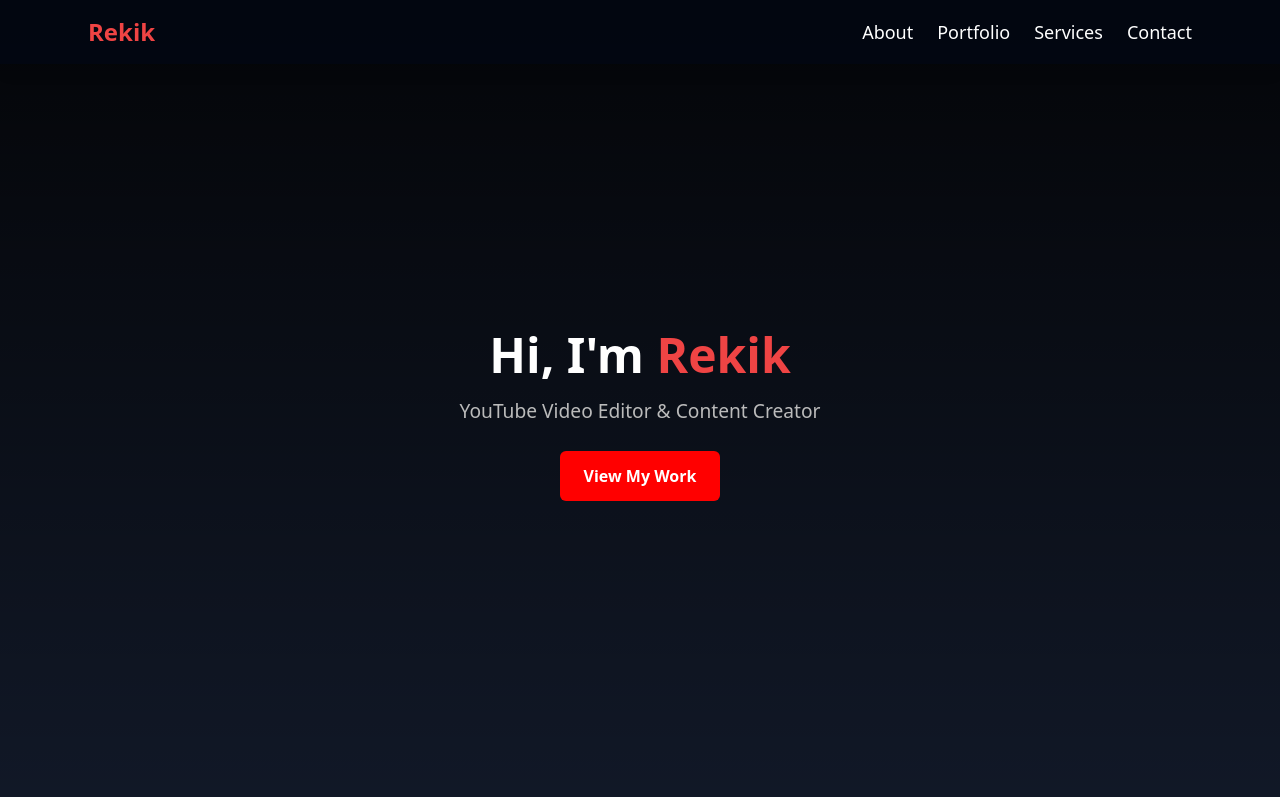
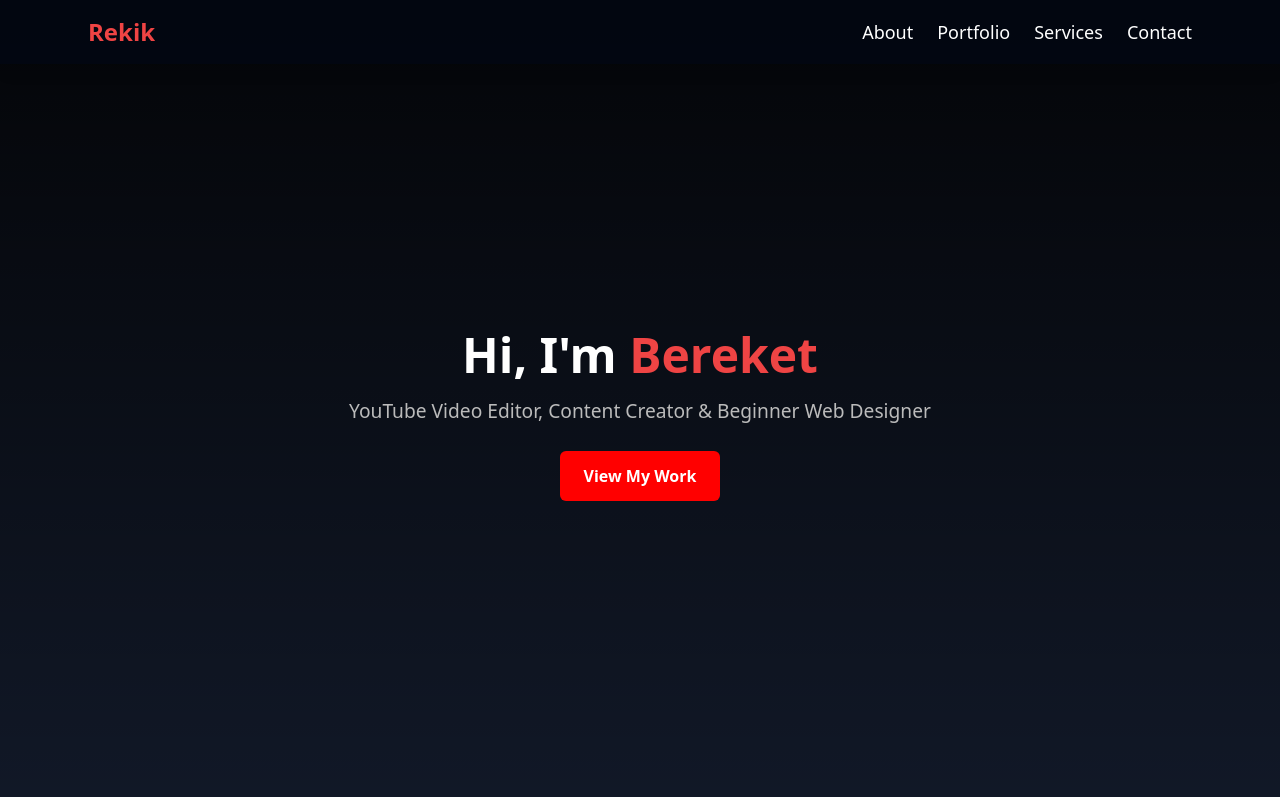
Before and after one commit to bakihanma7/test-Portfolio, a plain HTML site: page index.html in a window 1280 px wide. Shown: the top 797 px of the page. Drawn offline with nearby package versions, Linux system fonts and the light colour scheme.

Commit message:
Update index.html

```diff
--- a/index.html
+++ b/index.html
@@ -3,7 +3,7 @@
 <head>
   <meta charset="UTF-8">
   <meta name="viewport" content="width=device-width, initial-scale=1.0">
-  <title>Rekik's Video Editing Portfolio</title>
+  <title>Bereket's Video Editing Portfolio</title>
   <link rel="stylesheet" href="styles.css">
   <script src="https://cdn.tailwindcss.com"></script>
 </head>
@@ -24,8 +24,8 @@
 
   <!-- Hero Section -->
   <section class="hero h-screen flex flex-col justify-center items-center text-center px-4 pt-24">
-    <h1 class="text-5xl md:text-6xl font-bold mb-4 animate-fade-in">Hi, I'm <span class="text-red-500">Rekik</span></h1>
-    <p class="text-lg md:text-2xl text-gray-300 mb-6 animate-fade-in delay-100">YouTube Video Editor & Content Creator</p>
+    <h1 class="text-5xl md:text-6xl font-bold mb-4 animate-fade-in">Hi, I'm <span class="text-red-500">Bereket</span></h1>
+    <p class="text-lg md:text-2xl text-gray-300 mb-6 animate-fade-in delay-100">YouTube Video Editor, Content Creator & Beginner Web Designer</p>
     <a href="#portfolio" class="bg-red-500 px-6 py-3 rounded-lg text-white font-semibold hover:bg-red-600 transition animate-fade-in delay-200">View My Work</a>
   </section>
 
```
